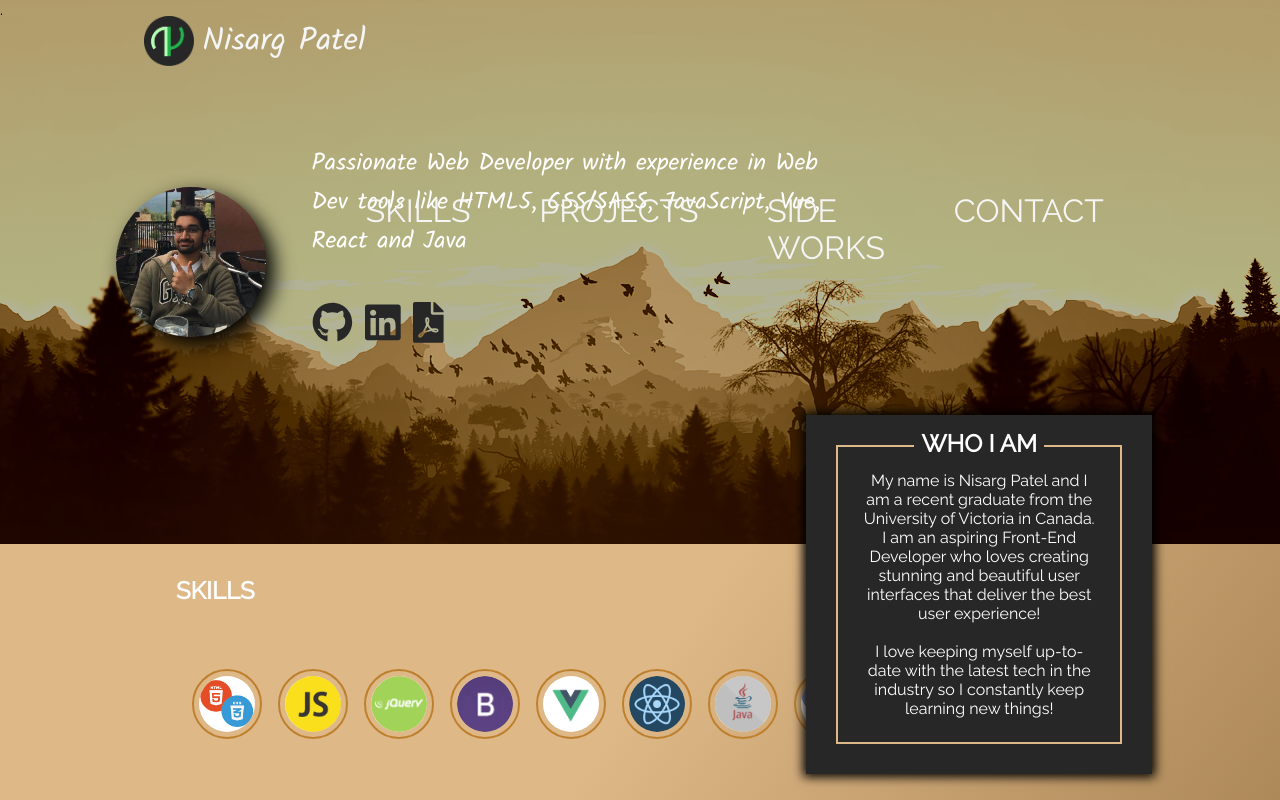
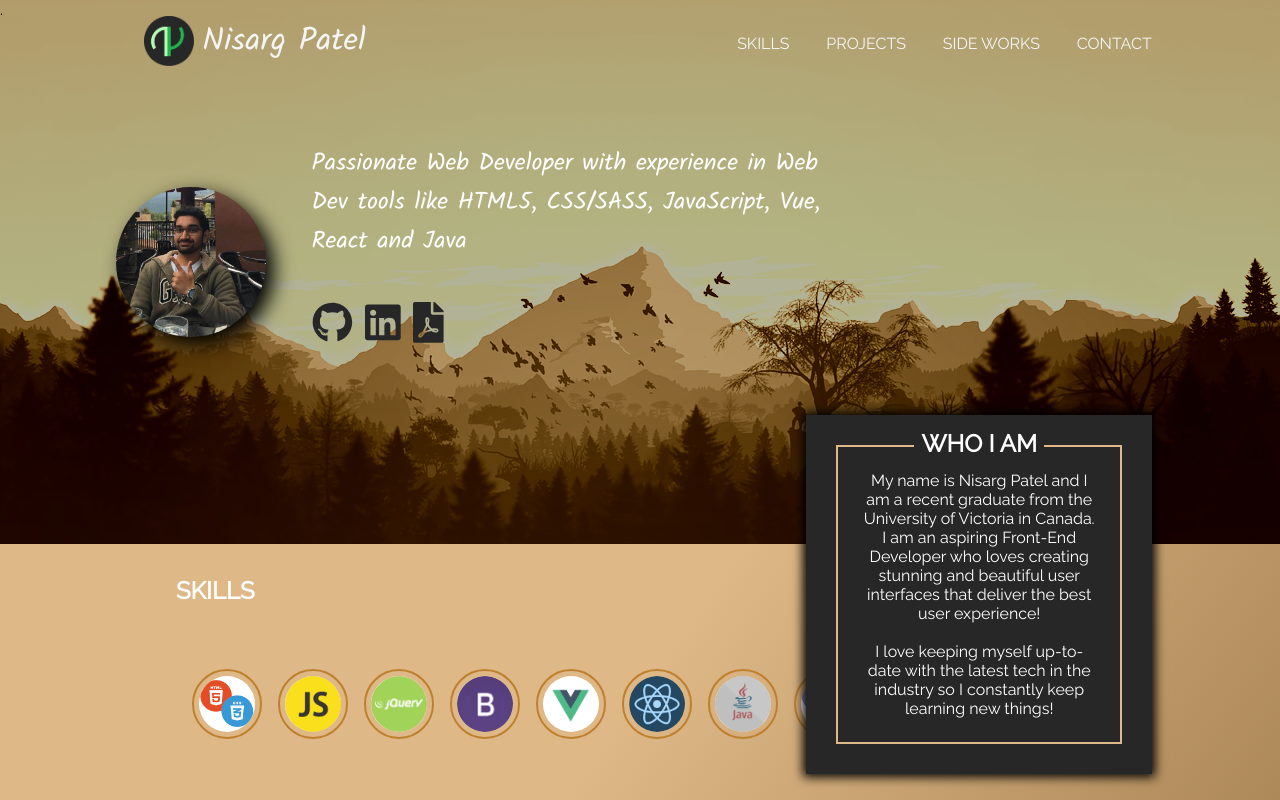
Before and after one commit to Nppatel97/personal-folio, a Vue app: page / in a window 1280 px wide. Shown: the top 800 px of the page. Built offline with nearby package versions, Linux system fonts and the light colour scheme.

Commit message:
made responsive

```diff
--- a/src/components/header/navbar.vue
+++ b/src/components/header/navbar.vue
@@ -240,8 +240,10 @@ nav {
     display: flex;
     justify-content: flex-end;
     align-items: center;
+    height: auto;
 
     a {
+      font-size: 1em;
       opacity: 1;
       position: relative;
 
@@ -265,11 +267,13 @@ nav {
     }
 
     ul {
+      all: unset;
       display: flex;
       margin-bottom: 0;
     }
 
     li {
+      all: unset;
       margin-left: 2.3em;
       margin-bottom: 0;
       margin-top: 0;
```
